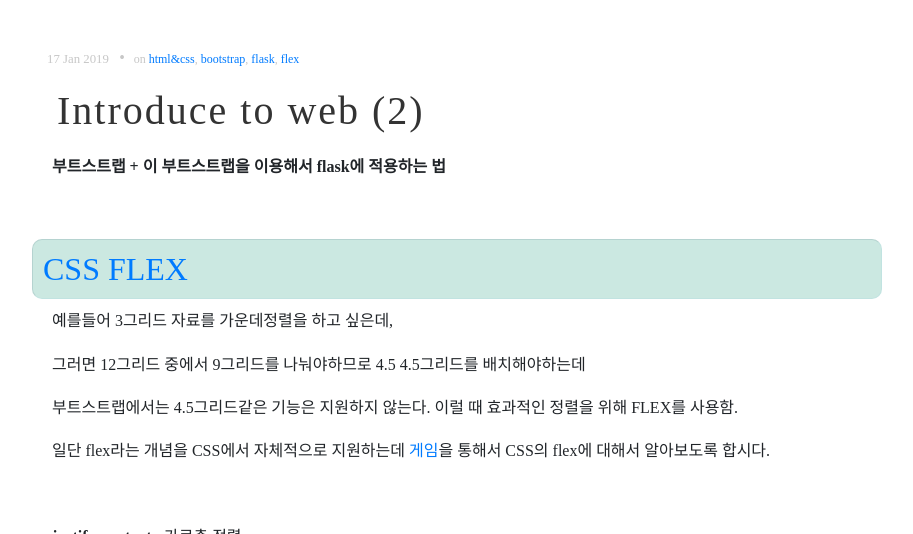
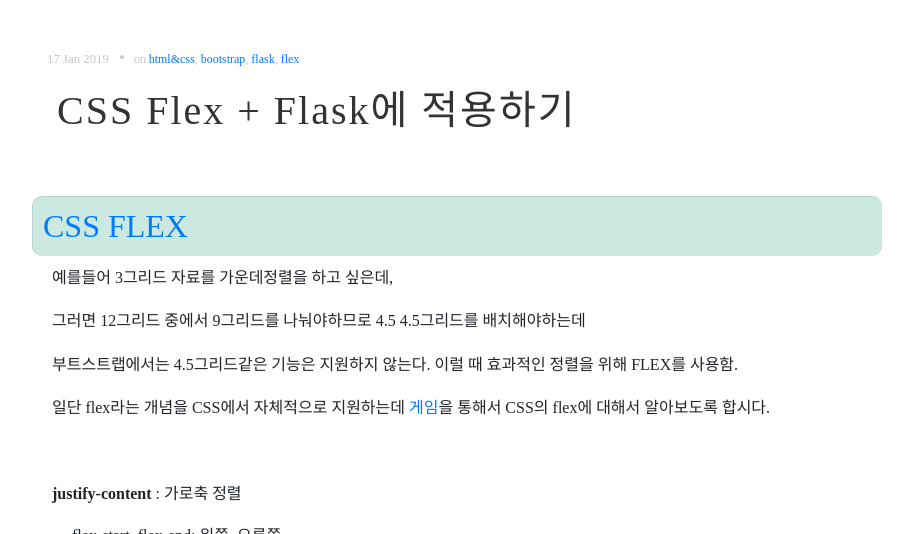
Before and after one commit to DongChanS/DongChanS.github.io, a Jekyll site: the page built from _posts/2019-01-17-17.md, in a window 1280 px wide and 900 px high, cut to the strip 366-900 px from the top of the window. Shown: the whole strip, without its empty margins (96-1009 px from the left). Built offline with Jekyll 4.4.1, drawn with Linux system fonts in a browser that asks for light colours; nearby versions of some CDN libraries; some web fonts are replaced; comment, search, counter and statistics services are not loaded.

Commit message:
Update 2019-01-17-17.md

```diff
--- a/_posts/2019-01-17-17.md
+++ b/_posts/2019-01-17-17.md
@@ -1,11 +1,10 @@
 ---
 layout : post
-title : Introduce to web (2)
+title : CSS Flex + Flask에 적용하기
 author : "Shin Dong Chan"
 tags : ['html&css','bootstrap','flask','flex']
 category : 'Web'
 ---
-**부트스트랩 + 이 부트스트랩을 이용해서 flask에 적용하는 법**
 
 <br>
 
```
